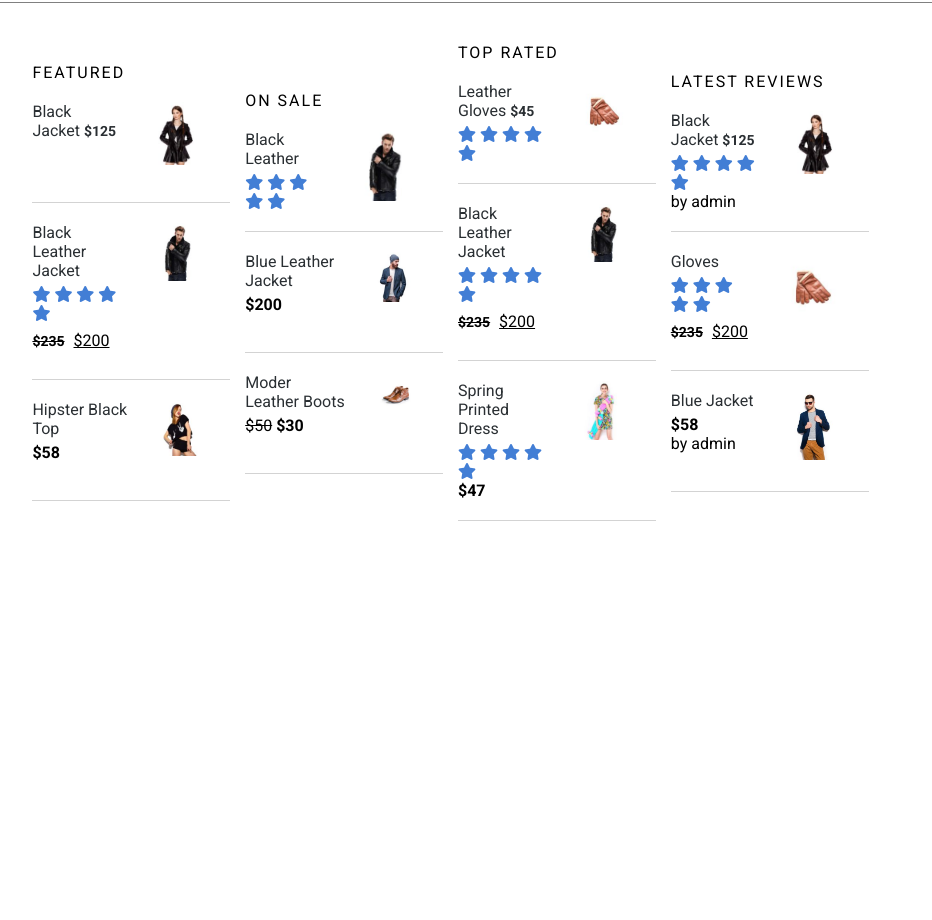
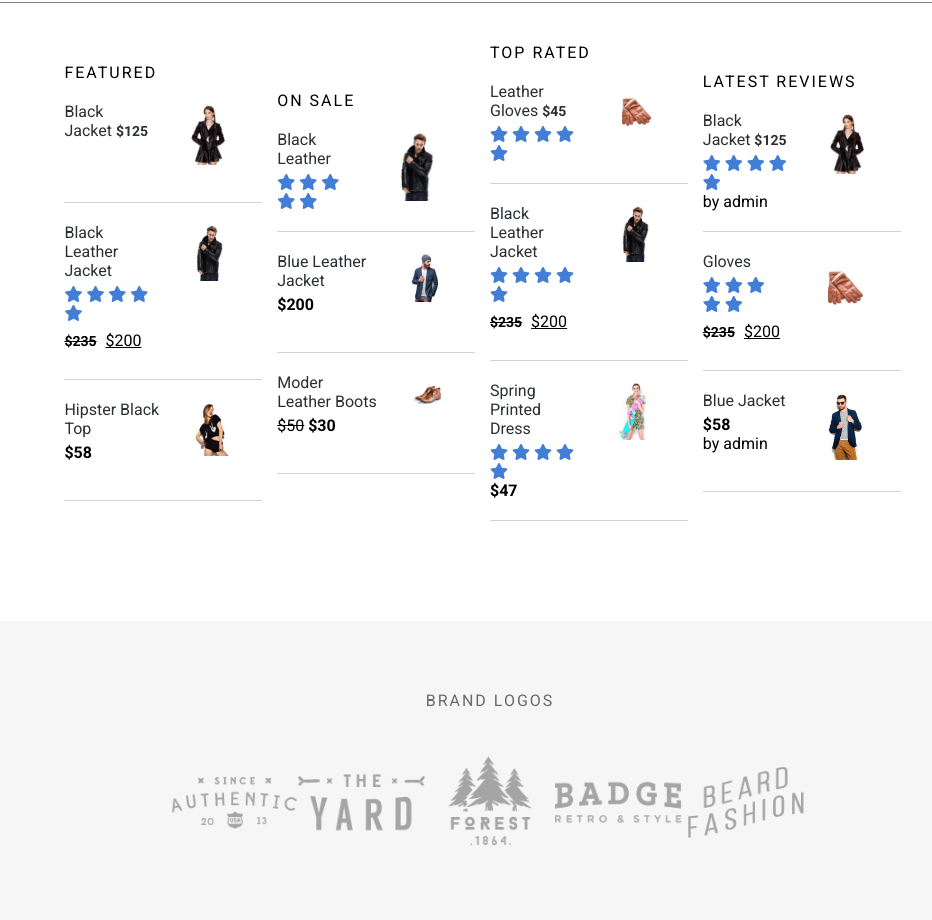
Before and after one commit to francescapetra/proj-html-vuejs, a website: page index.html in a window 1280 px wide. Shown: the part 5545-6465 px from the top of the page, without its empty margins (150-1082 px from the left). Before the commit the page ends 6166 px from the top, so only its background shows below. Drawn offline with nearby package versions, Linux system fonts and the light colour scheme.

Commit message:
section logos

```diff
--- a/index.html
+++ b/index.html
@@ -247,7 +247,7 @@
       </section>
       <!-- start section rated -->
       <section class="rated container">
-        <div class="container break">
+        <div class="container break center">
           <div class="container_small rated_break flex">
             <div class="container_small">
 
@@ -464,6 +464,28 @@
           </div>
         </div>
       </section>
+      <!-- start scetion logo -->
+      <section class="container logo_brand center">
+        <h6>brand logos</h6>
+        <div class="container_small container_logos flex">
+          <div class="logo_in_brand">
+            <img src="img/b_logotype_6.png" alt="">
+          </div>
+          <div class="logo_in_brand">
+            <img src="img/b_logotype_7.png" alt="">
+          </div>
+          <div class="logo_in_brand">
+            <img src="img/b_logotype_1.png" alt="">
+          </div>
+          <div class="logo_in_brand">
+            <img src="img/b_logotype_2.png" alt="">
+          </div>
+          <div class="logo_in_brand">
+            <img src="img/b_logotype_3.png" alt="">
+          </div>
+        </div>
+
+      </section>
 
 
 
--- a/src/partials/_main.scss
+++ b/src/partials/_main.scss
@@ -7,6 +7,9 @@ section.new_arrivals,
 section.testimonial,
 section.blog{
   padding-top: 0;
+}
+section.logo_brand{
+  padding: 50px 0;
 }
 .featured{
   text-align: center;
@@ -217,3 +220,21 @@ text-align: left;
     color: $blue_sky;
   }
 }
+.logo_brand{
+  background-color: #f6f6f6;
+  h6{
+    color: $d_gray;
+  }
+}
+.container_logos{
+  width: 50%;
+  justify-content: space-between;
+}
+.logo_in_brand{
+  height: 120px;
+  width: 150px;
+  margin-top: 20px;
+  img{
+    width: 100%;
+  }
+}
```
Also changed, not shown: dist/app.css.
